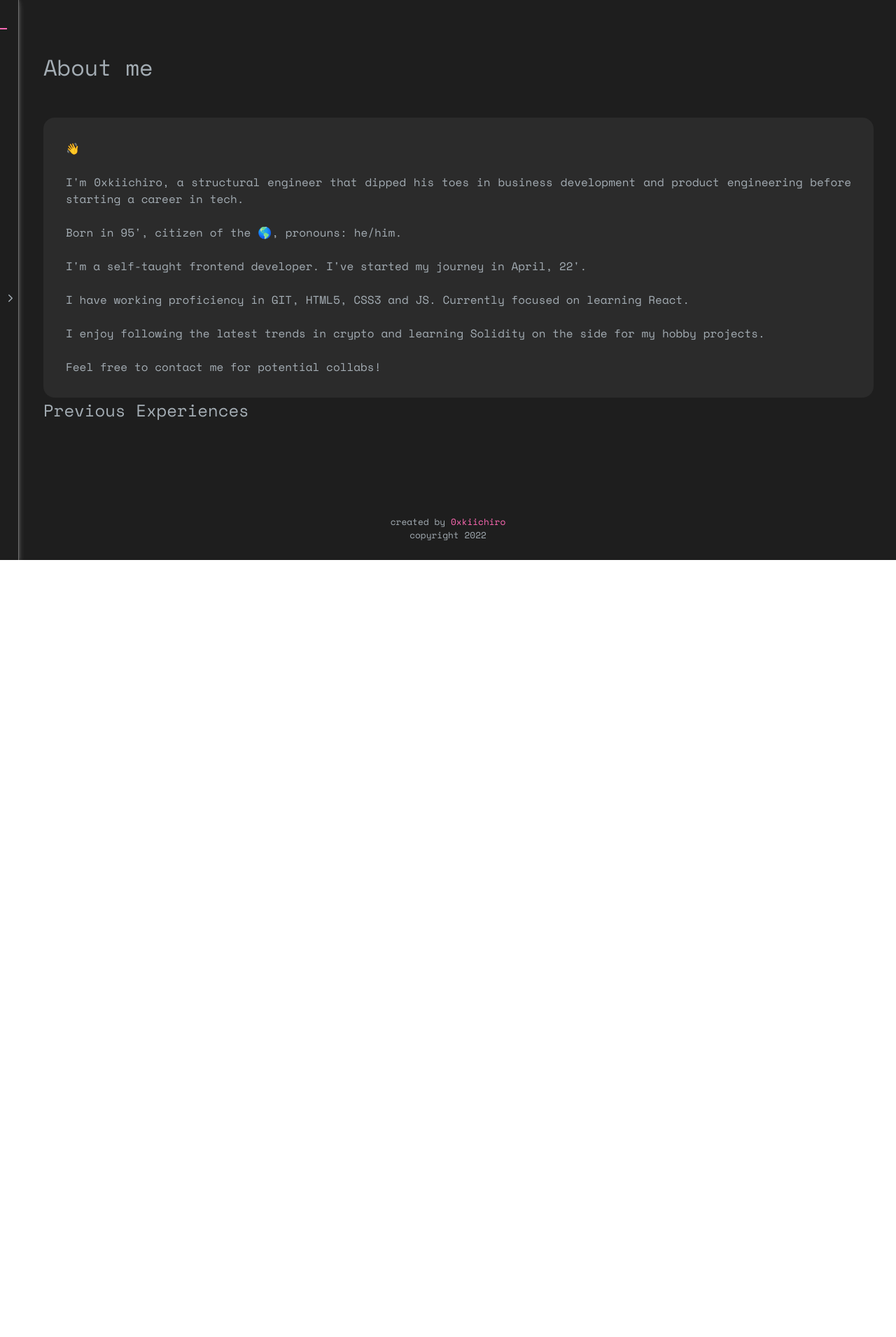
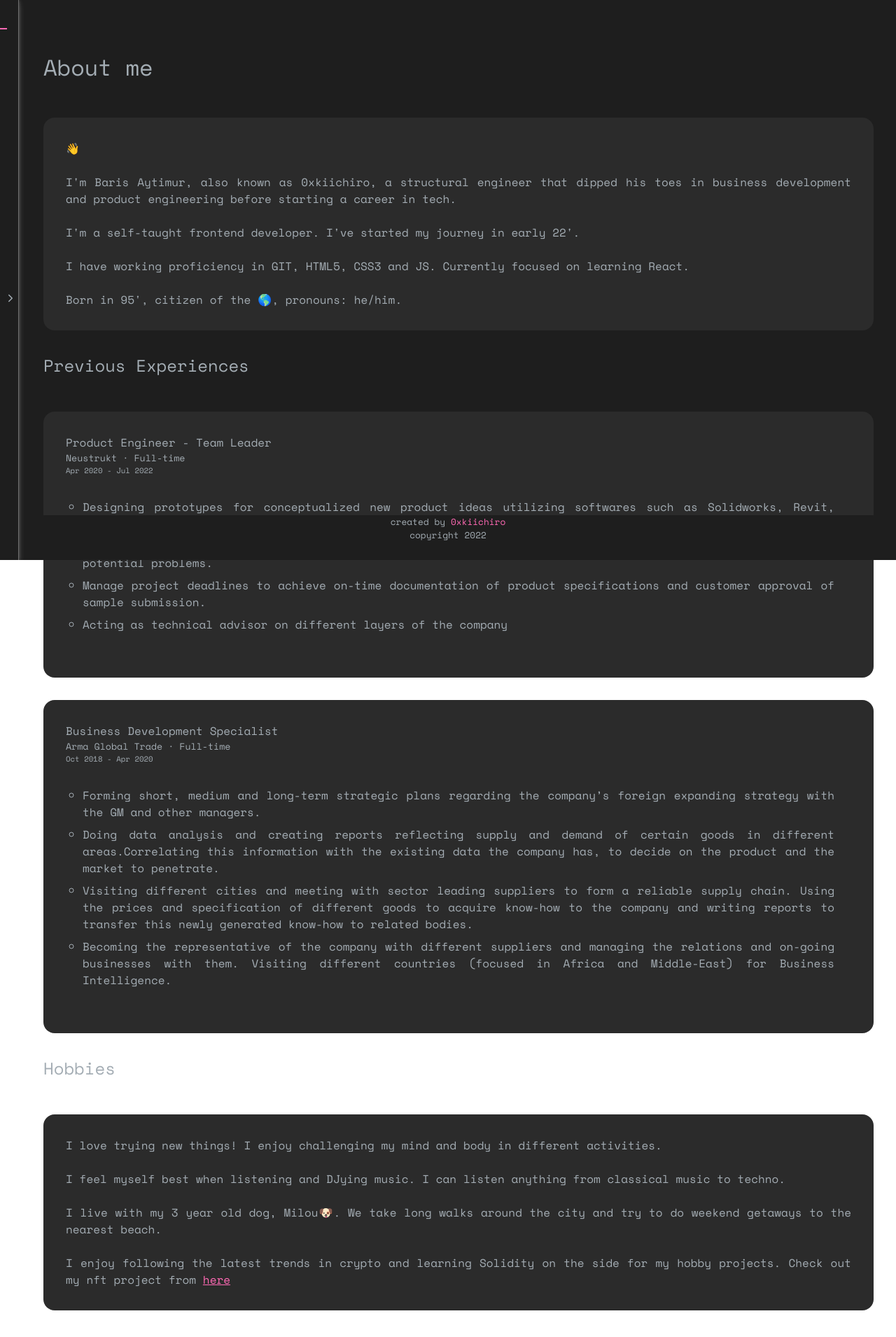
Before and after one commit to 0xkiichiro/react-0xkiichiro-portfolio, a React (Create React App) app: page /about-me in a window 1280 px wide. Shown: the top 1910 px of the page at 70% size. Before the commit the page ends 800 px from the top, so only its background shows below. Built offline with nearby package versions, Linux system fonts and the light colour scheme.

Commit message:
about-me section update

```diff
--- a/src/components/aside/Aside.styled.jsx
+++ b/src/components/aside/Aside.styled.jsx
@@ -15,6 +15,7 @@ const AsideStyled = styled.div`
   left: ${(props) => (props.isMinimized ? "-230px" : "0%")};
   min-width: 256px;
   transition: 0.45s ease-in-out;
+  z-index: 1;
 `;
 
 export const Bar = styled.div`
--- a/src/components/header/Header.styled.jsx
+++ b/src/components/div/Div.styled.jsx
@@ -1,11 +1,11 @@
 import styled from "styled-components";
 
-const HeaderStyled = styled.header`
-  margin-top: 2rem;
+const DivStyled = styled.div`
+  margin: 2rem 0;
   padding: 2rem;
   border-radius: 1rem;
   background-color: #2b2b2b;
   text-align: justify;
 `;
 
-export default HeaderStyled;
+export default DivStyled;
--- a/src/components/footer/Footer.styled.jsx
+++ b/src/components/footer/Footer.styled.jsx
@@ -7,6 +7,7 @@ const FooterStyled = styled.footer`
   height: 64px;
   text-align: center;
   font-size: 0.8rem;
+  background-color: #1e1e1e;
 `;
 
 export default FooterStyled;
--- a/src/components/header/Header.jsx
+++ /dev/null
@@ -1,37 +0,0 @@
-import HeaderStyled from "./Header.styled";
-
-const Header = () => {
-  return (
-    <HeaderStyled>
-      <main>
-        <p>👋</p>
-        <br />
-        <p>
-          I'm 0xkiichiro, a structural engineer that dipped his toes in business
-          development and product engineering before starting a career in tech.
-        </p>
-        <br />
-        <p>Born in 95', citizen of the 🌎, pronouns: he/him.</p>
-        <br />
-        <p>
-          I'm a self-taught frontend developer. I've started my journey in
-          April, 22'.
-        </p>
-        <br />
-        <p>
-          I have working proficiency in GIT, HTML5, CSS3 and JS. Currently
-          focused on learning React.
-        </p>
-        <br />
-        <p>
-          I enjoy following the latest trends in crypto and learning Solidity on
-          the side for my hobby projects.
-        </p>
-        <br />
-        <p>Feel free to contact me for potential collabs!</p>
-      </main>
-    </HeaderStyled>
-  );
-};
-
-export default Header;
--- /dev/null
+++ b/src/index.css
@@ -0,0 +1,4 @@
+* {
+  background-color: #1e1e1e;
+  /* overflow: auto; */
+}
--- a/src/index.js
+++ b/src/index.js
@@ -1,5 +1,6 @@
 import React from "react";
 import ReactDOM from "react-dom/client";
+import { MdApproval } from "react-icons/md";
 import App from "./App";
 
 const root = ReactDOM.createRoot(document.getElementById("root"));
--- a/src/pages/about-me/AboutMe.jsx
+++ b/src/pages/about-me/AboutMe.jsx
@@ -1,7 +1,8 @@
 import AboutMeStyled from "./AboutMe.styled";
-import Header from "../../components/header/Header";
 import { useContext } from "react";
 import { Context } from "../../context/Context";
+import DivStyled from "../../components/div/Div.styled";
+import "./aboutMe.css";
 
 const AboutMe = () => {
   const { isMinimized } = useContext(Context);
@@ -9,8 +10,106 @@ const AboutMe = () => {
   return (
     <AboutMeStyled isMinimized={isMinimized}>
       <h1 className="heading">About me</h1>
-      <Header />
+      <DivStyled>
+        <main>
+          <p>👋</p>
+          <br />
+          <p>
+            I'm Baris Aytimur, also known as 0xkiichiro, a structural engineer
+            that dipped his toes in business development and product engineering
+            before starting a career in tech.
+          </p>
+          <br />
+          <p>
+            I'm a self-taught frontend developer. I've started my journey in
+            early 22'.
+          </p>
+          <br />
+          <p>
+            I have working proficiency in GIT, HTML5, CSS3 and JS. Currently
+            focused on learning React.
+          </p>
+          <br />
+          <p>Born in 95', citizen of the 🌎, pronouns: he/him.</p>
+        </main>
+      </DivStyled>
       <h2 className="heading">Previous Experiences</h2>
+
+      <DivStyled className="job-container">
+        <h4>Product Engineer - Team Leader</h4>
+        <h5>Neustrukt · Full-time</h5>
+        <h6>Apr 2020 - Jul 2022</h6>
+        <ul className="list">
+          <li className="list-item">
+            Designing prototypes for conceptualized new product ideas utilizing
+            softwares such as Solidworks, Revit, AutoCAD.
+          </li>
+          <li className="list-item">
+            Fabricating prototypes for testing. Testing products throughout the
+            design process to troubleshoot any potential problems.
+          </li>
+          <li className="list-item">
+            Manage project deadlines to achieve on-time documentation of product
+            specifications and customer approval of sample submission.
+          </li>
+          <li className="list-item">
+            Acting as technical advisor on different layers of the company
+          </li>
+        </ul>
+      </DivStyled>
+      <DivStyled className="job-container">
+        <h4>Business Development Specialist</h4>
+        <h5>Arma Global Trade · Full-time</h5>
+        <h6>Oct 2018 - Apr 2020</h6>
+        <ul className="list">
+          <li className="list-item">
+            Forming short, medium and long-term strategic plans regarding the
+            company’s foreign expanding strategy with the GM and other managers.
+          </li>
+          <li className="list-item">
+            Doing data analysis and creating reports reflecting supply and
+            demand of certain goods in different areas.Correlating this
+            information with the existing data the company has, to decide on the
+            product and the market to penetrate.
+          </li>
+          <li className="list-item">
+            Visiting different cities and meeting with sector leading suppliers
+            to form a reliable supply chain. Using the prices and specification
+            of different goods to acquire know-how to the company and writing
+            reports to transfer this newly generated know-how to related bodies.
+          </li>
+          <li className="list-item">
+            Becoming the representative of the company with different suppliers
+            and managing the relations and on-going businesses with them.
+            Visiting different countries (focused in Africa and Middle-East) for
+            Business Intelligence.
+          </li>
+        </ul>
+      </DivStyled>
+      <h2 className="heading">Hobbies</h2>
+      <DivStyled>
+        I love trying new things! I enjoy challenging my mind and body in
+        different activities.
+        <br />
+        <br />
+        I feel myself best when listening and DJying music. I can listen
+        anything from classical music to techno.
+        <br />
+        <br />
+        I live with my 3 year old dog, Milou🐶. We take long walks around the
+        city and try to do weekend getaways to the nearest beach.
+        <br />
+        <br />I enjoy following the latest trends in crypto and learning
+        Solidity on the side for my hobby projects. Check out my nft project
+        from{" "}
+        <a
+          className="link"
+          href="https://opensea.io/collection/untitled-collection-72400436"
+          target="_blank"
+        >
+          here
+        </a>
+      </DivStyled>
     </AboutMeStyled>
   );
 };
--- /dev/null
+++ b/src/pages/about-me/aboutMe.css
@@ -0,0 +1,12 @@
+.list {
+  list-style: circle;
+  padding: 1.5rem;
+}
+
+.list-item {
+  margin: 0.5rem 0;
+}
+
+.link {
+  color: hotpink;
+}
--- a/src/pages/projects/Projects.styled.jsx
+++ b/src/pages/projects/Projects.styled.jsx
@@ -17,6 +17,7 @@ export const GridContainer = styled.div`
   flex-wrap: wrap;
   justify-content: space-around;
   gap: 2rem 0;
+  background-color: #1e1e1e;
   /* grid-gap: 32px 20px;
   grid-template-columns: repeat(4, 1fr); */
 `;
```
